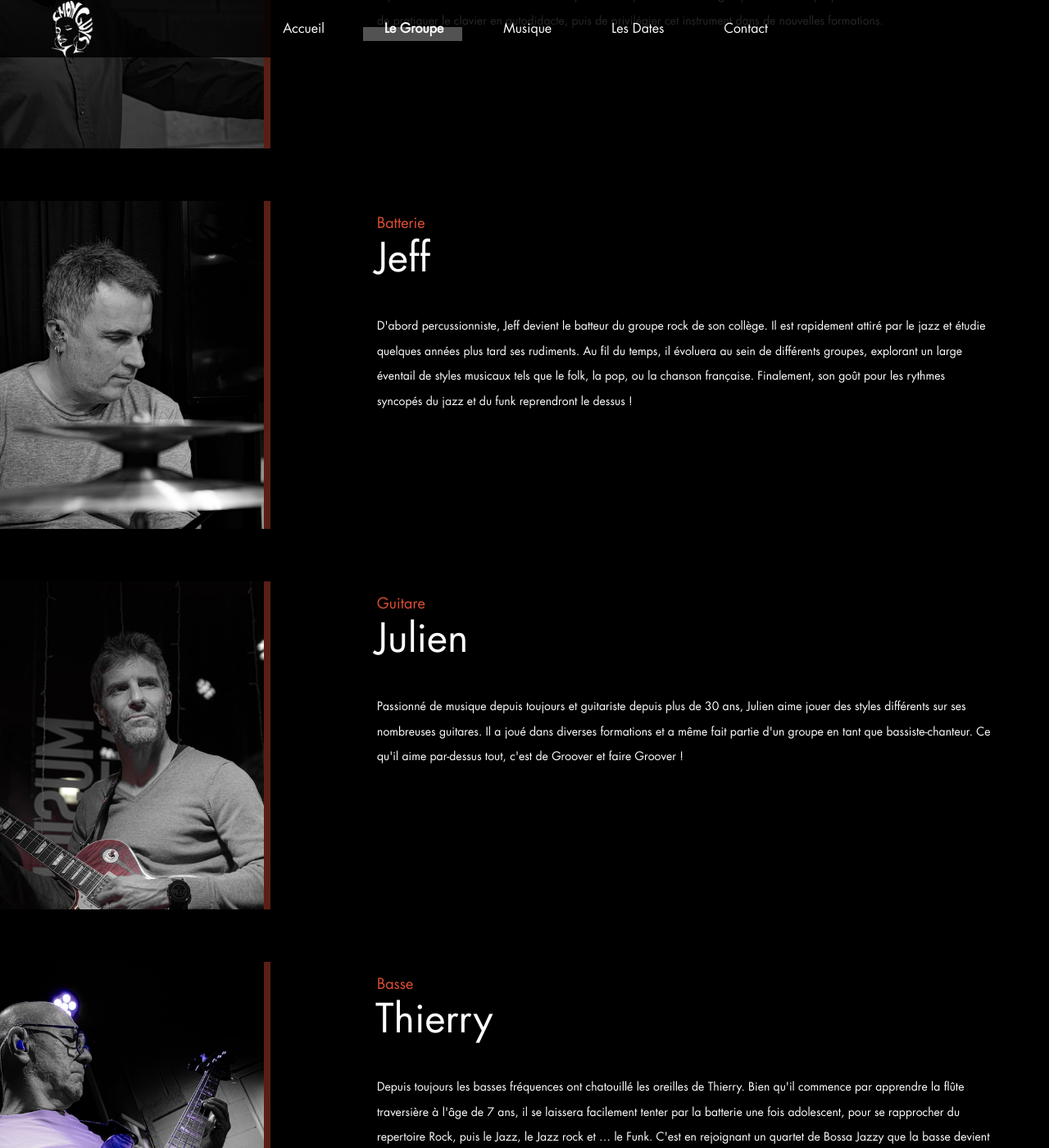
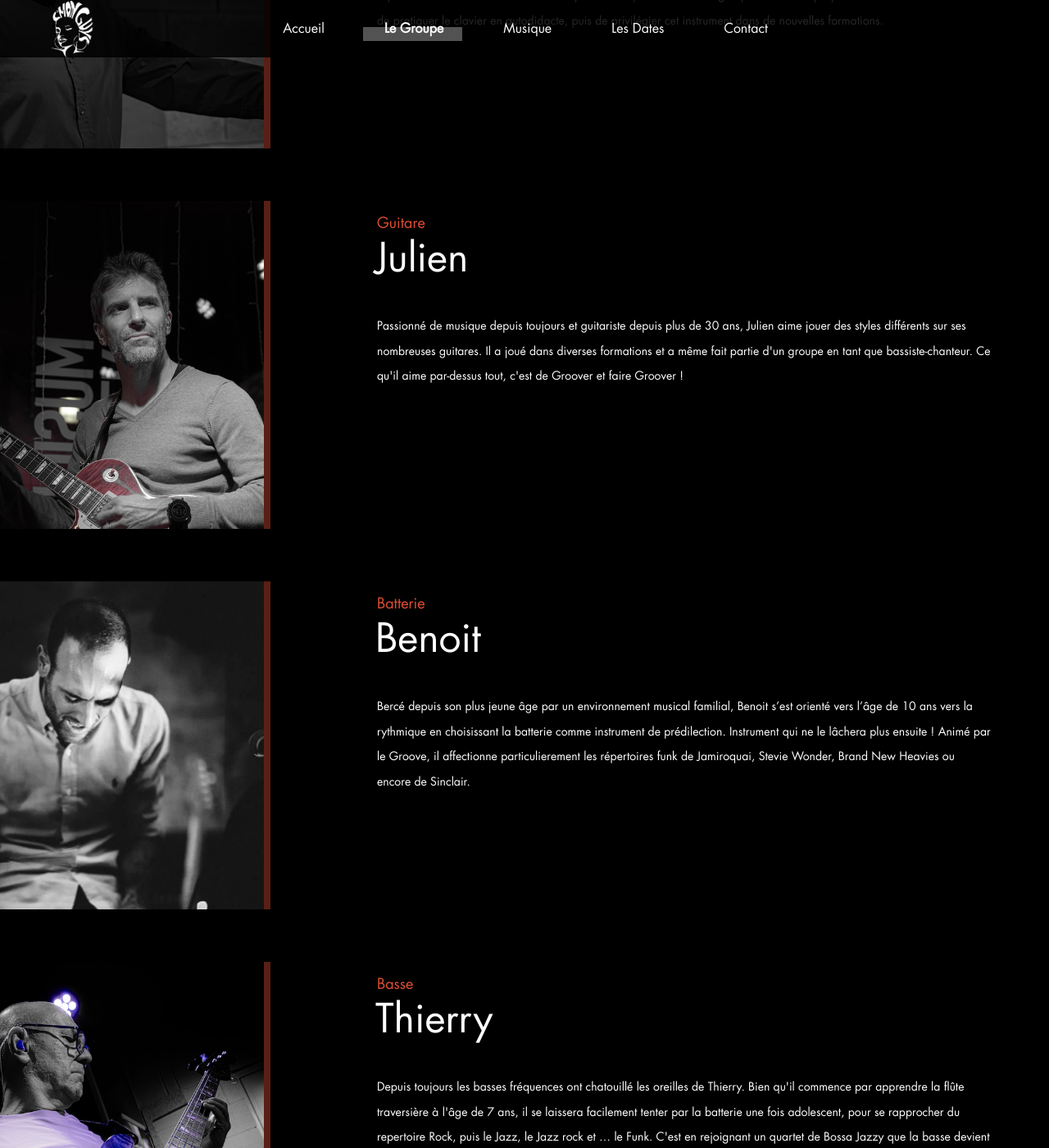
Before and after one commit to b-viguier/cmonguys-website, a Jekyll site: the page built from le-groupe.html, in a window 1280 px wide and 1400 px high, scrolled down 1027 px. Shown: the whole window at 82% size. Built offline with Jekyll 4.4.1, drawn with Linux system fonts in a browser that asks for light colours.

Commit message:
New drummer

```diff
--- a/_data/members.yml
+++ b/_data/members.yml
@@ -12,17 +12,19 @@
   desc: "C’est d’abord en tant que saxophoniste que Benoit commence son parcours musical, au travers de diverses formations: quatuor de saxophones, orchestre harmonique, BigBand, ou encore orchestre de variété. Ces affinités musicales le portent rapidement vers le Jazz-Funk et il s’essaye à la composition dans un groupe dédié à ce projet.
   Cela lui donne l’occasion de pratiquer le clavier en autodidacte, puis de privilégier cet instrument dans de nouvelles formations."
 
-- name: Jeff
-  inst: Batterie
-  picture: m_jeff.jpg
-  desc: "D'abord percussionniste, Jeff devient le batteur du groupe rock de son collège. Il est rapidement attiré par le jazz et étudie quelques années plus tard ses rudiments. Au fil du temps, il évoluera au sein de différents groupes, explorant un large éventail de styles musicaux tels que le folk, la pop, ou la chanson française. Finalement, son goût pour les rythmes syncopés du jazz et du funk reprendront le dessus !"
-
 - name: Julien
   inst: Guitare
   picture: m_julien.jpg
   desc: "Passionné de musique depuis toujours et guitariste depuis plus de 30 ans, Julien aime jouer des styles différents sur ses nombreuses guitares.
    Il a joué dans diverses formations et a même fait partie d'un groupe en tant que bassiste-chanteur.
    Ce qu'il aime par-dessus tout, c'est de Groover et faire Groover !"
+
+- name: Benoit
+  inst: Batterie
+  picture: m_benoit_drum.jpeg
+  desc: "Bercé depuis son plus jeune âge par un environnement musical familial, Benoit s’est orienté vers l’âge de 10 ans vers la rythmique en choisissant la batterie comme instrument de prédilection.
+   Instrument qui ne le lâchera plus ensuite !
+   Animé par le Groove, il affectionne particulierement les répertoires funk de Jamiroquai, Stevie Wonder, Brand New Heavies ou encore de Sinclair."
 
 - name: Thierry
   inst: Basse
```
Also changed, not shown: images/m_benoit_drum.jpeg (added), images/m_jeff.jpg (deleted).
